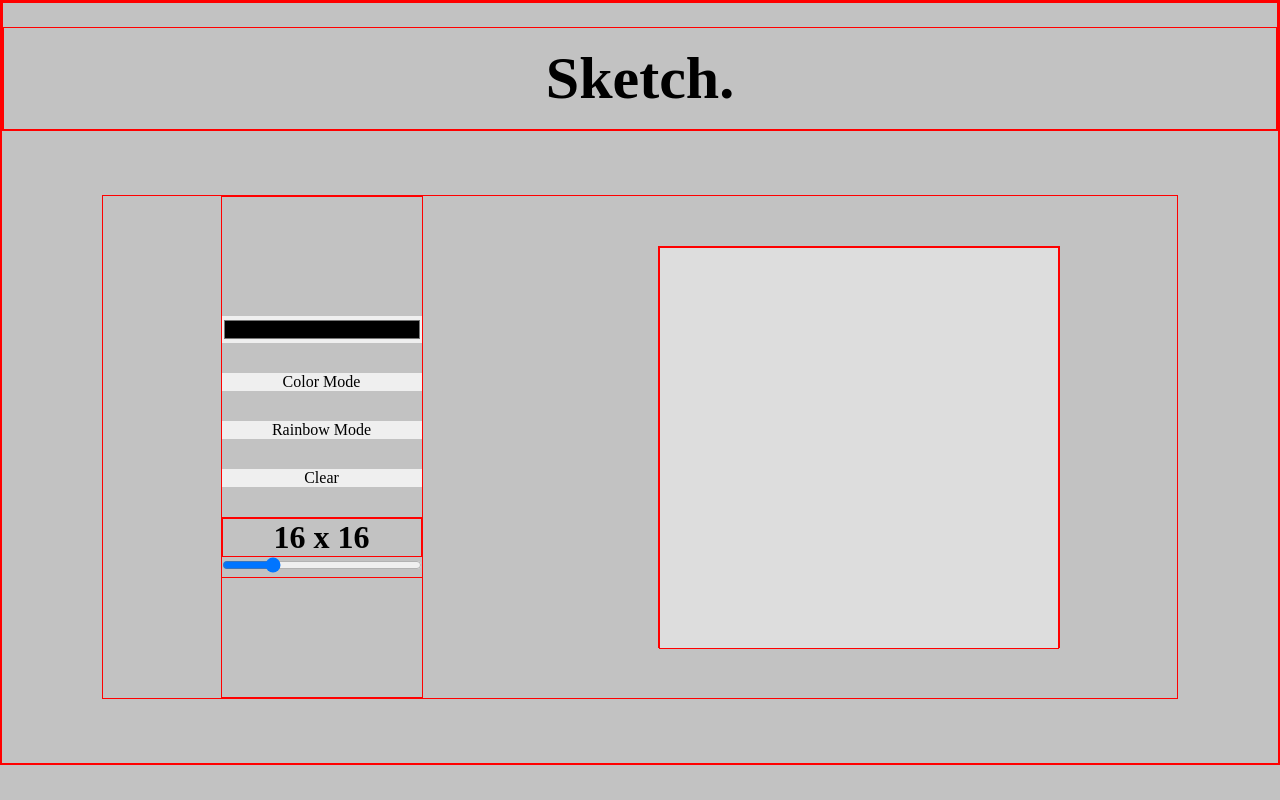
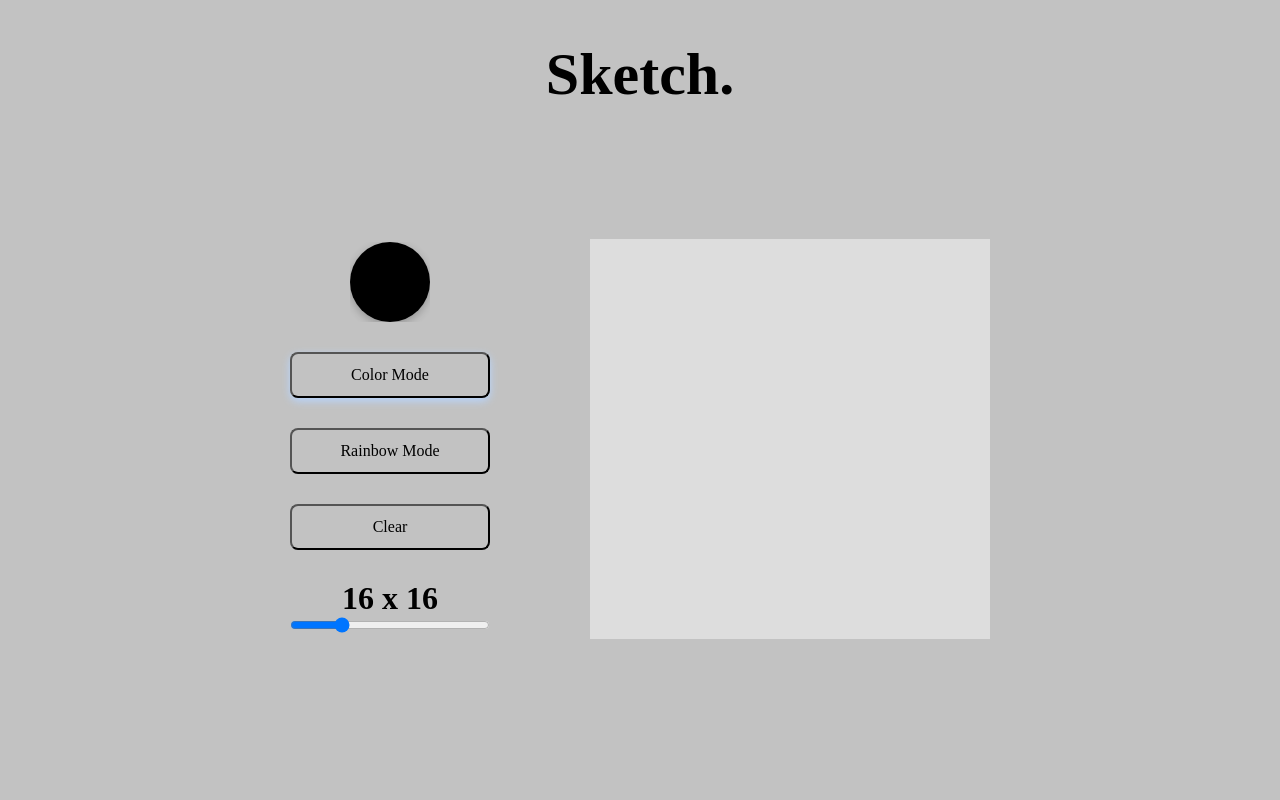
Before and after one commit to Kohese/sketch, a plain HTML site: page index.html in a window 1280 px wide. Both pictures are taken after a click on the button "Color Mode". Drawn offline with Linux system fonts and the light colour scheme.

Commit message:
Updated UI + fixed bugs

```diff
--- a/app.js
+++ b/app.js
@@ -3,6 +3,7 @@ const container = document.getElementById("container");
 const slider = document.getElementById("slider");
 const range = document.getElementById("range");
 const h1 = document.createElement("h1");
+const span = document.getElementById('color_front')
 
 // BUTTONS //
 const color = document.getElementById("colorPicker");
@@ -35,7 +36,6 @@ const makeRows = (rows) => {
 
 function setColor(e) {
   currentColor = e;
-  console.log(currentColor);
 }
 
 function reloadGrid() {
@@ -55,7 +55,7 @@ function updateSize(e) {
 function setCurrent(mode) {
   activeBtn(mode);
   currentId = mode;
-  console.log(currentId);
+  console.log(currentId)
 }
 
 function changeSize(value) {
@@ -66,12 +66,13 @@ function changeSize(value) {
 
 function clear() {
   container.innerHTML = "";
+  colorBtn.classList.remove("active");
+  rainbowBtn.classList.remove("active");
 }
 
 // GENERATES A RANDOM COLOR
 const random = () => {
   let randomColor = Math.floor(Math.random() * 16777215).toString(16);
-  console.log(randomColor);
   return `#${randomColor}`;
 };
 
@@ -85,61 +86,23 @@ slider.onmousemove = (e) => updateSize(e.target.value);
 let active = false;
 document.body.onmousedown = () => (active = true);
 document.body.onmouseup = () => (active = false);
+document.body.onmouseleave = () => (active = false);
 
 function change(e) {
-  console.log(currentColor);
   if (e.type === "mouseover" && !active) return;
   if (currentId === "rainbow") e.target.style.backgroundColor = random();
   else if (currentId === "color") e.target.style.backgroundColor = currentColor;
 }
 
 function activeBtn(e) {
-  if (currentId === "rainbow") rainbowBtn.classList.remove("active");
-  if (currentId === "color") rainbowBtn.classList.remove("active");
-  if (e === "rainbow") rainbowBtn.classList.add("active");
-  if (e === "color") rainbowBtn.classList.add("active");
+  if (currentId === "color") colorBtn.classList.remove("active");
+  else if (currentId === "rainbow") rainbowBtn.classList.remove("active");
+  if (e === "color") colorBtn.classList.add("active");
+  else if (e === "rainbow") rainbowBtn.classList.add("active");
 }
-// color.value
-// rainbowBtn.addEventListener('click', () => {
-// div.addEventListener("click", (e) => {
-//   e.target.classList.add('active')
-//     e.target.style.backgroundColor = random();
-//     e.target.style.cssText = ''
-//   });
-//   console.log(active)
-//   // active[e.target].style.backgroundColor = 'orange';
-// });
 
-// ("click", (e) => {
-//   e.target.style.backgroundColor = currentColor;
-// });
 
 window.onload = () => {
   makeRows(size);
   h1.textContent = val;
 };
-
-// if ((normal = "color")) e.target.style.backgroundColor = defaultColor;
-//   else if ((normal = "rainbow")) e.target.style.backgroundColor = random();
-
-// const changeColor = (e) => {
-//   console.log(e.target.id)
-//   normal = e.target.id
-//   if (e.type === "mouseover" && !active) return;
-//   switch(e.target.id) {
-//     case 'color':
-//       normal = e.target.id
-//       e.target.style.backgroundColor = defaultColor;
-//       console.log('do')
-//       return
-//     case 'rainbow':
-//       normal = e.target.id
-//       console.log('doo')
-//       return
-//     case 'clear':
-//       normal = e.target.id
-//       console.log('dooo')
-//       return
-//   }
-//   return normal
-// };
--- a/index.html
+++ b/index.html
@@ -11,7 +11,7 @@
     </header>
     <div class="body-container">
       <div class="options">
-        <input type="color" id="colorPicker" value="#000000" />
+        <input class="color" type="color" id="colorPicker" value="#000000" />
         <button id="color">Color Mode</button>
         <button id="rainbow">Rainbow Mode</button>
         <button id="clear">Clear</button>
--- a/style.css
+++ b/style.css
@@ -1,7 +1,6 @@
 * {
   margin: 0;
   padding: 0;
-  border: 1px solid red;
 }
 
 :root {
@@ -50,8 +49,18 @@ body {
 .body-container {
   margin: 64px 100px;
   display: flex;
-  justify-content: space-around;
+  justify-content: center;
+  gap: 100px;
   align-items: center;
+}
+
+button {
+  padding: 12px;
+  border-radius: 8px;
+}
+
+.active {
+  box-shadow: rgb(183, 213, 255) 0px 3px 8px;
 }
 
 
@@ -60,12 +69,39 @@ body {
   display: flex;
 }
 
-.circle {
-  border: 2px solid blue;
-  width: 75px;
-  height: 75px;
-  padding: 16px;
+button,
+input[type='color'] {
+  transition: transform 0.1s ease-in-out;
+  background-color: transparent;
 }
+
+button:hover,
+input[type='color']:hover {
+  transform: scale(1.05);
+}
+
+input[type='color']:active {
+  transition: transform 0.05s ease-in-out;
+  transform: scale(1);
+}
+
+input[type='color'] {
+  -webkit-appearance: none;
+  width: 80px;
+  height: 80px;
+  border: none;
+}
+
+input[type='color']::-webkit-color-swatch-wrapper {
+  padding: 0;
+}
+
+input[type='color']::-webkit-color-swatch {
+  border: none;
+  border-radius: 50px;
+  box-shadow: rgba(0, 0, 0, 0.24) 0px 3px 8px;
+}
+
 
 .options {
   display: flex;
@@ -85,12 +121,12 @@ body {
 button,
 input {
   width: 100%;
-  border: none;
   color: inherit;
   font-family: inherit;
   font-size: inherit;
   cursor: pointer;
   outline: none;
+
 }
 #range,
 #grid {
```
